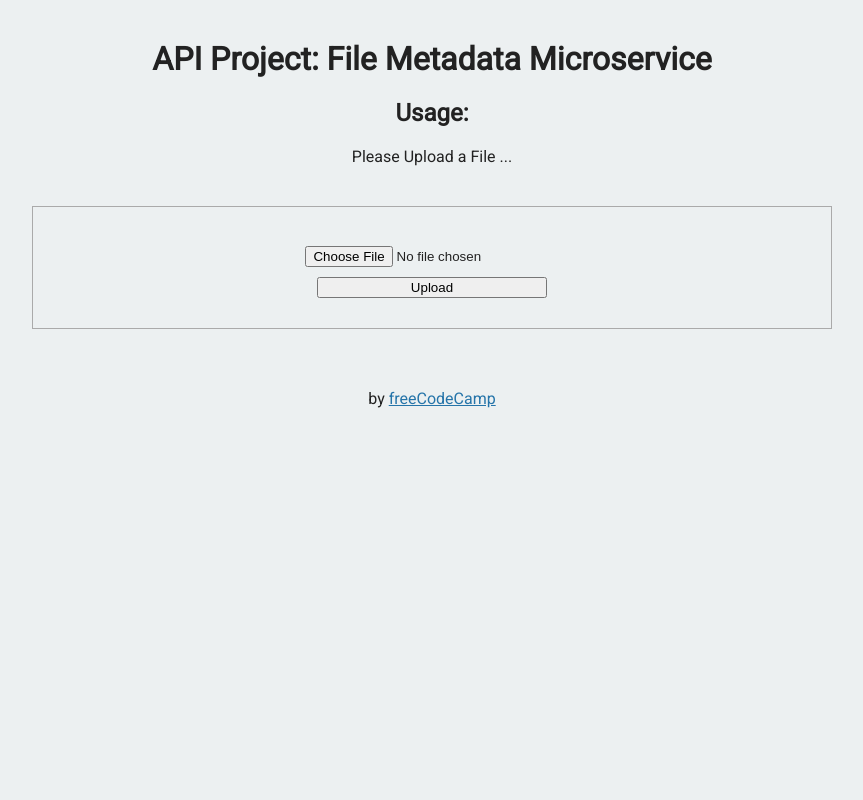
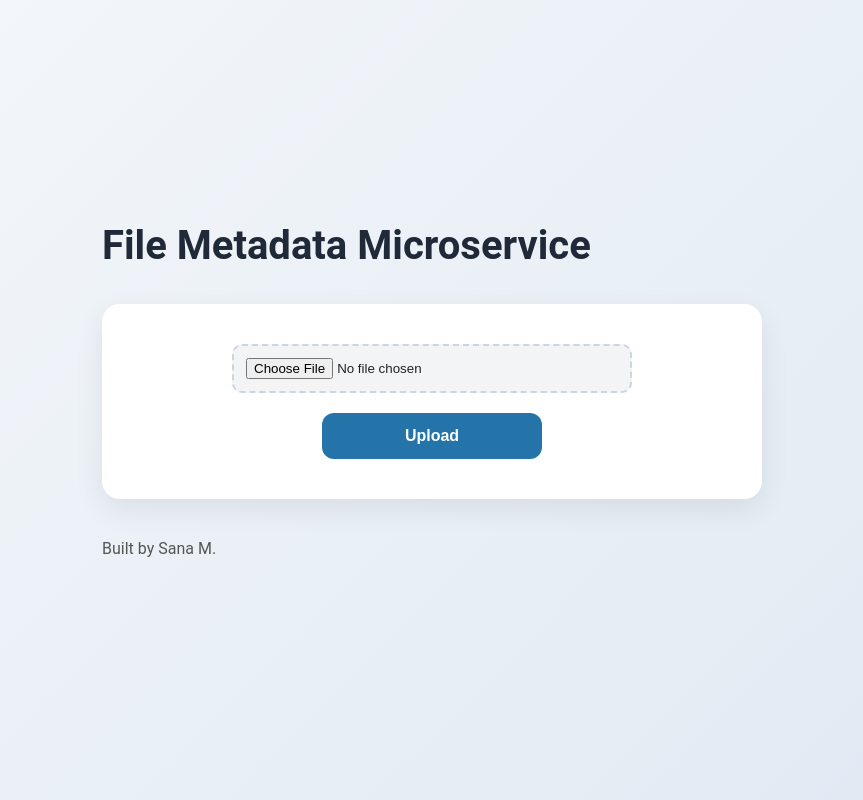
Before and after one commit to matusalasana/file-metadata-fcc, a website: page views/index.html in a window 1280 px wide. Shown: the whole page, without its empty margins (208-1071 px from the left). Drawn offline with Linux system fonts and the light colour scheme.

Commit message:
styling implemented for the html

```diff
--- a/package.json
+++ b/package.json
@@ -8,9 +8,9 @@
     "dev": "nodemon index.js"
   },
   "dependencies": {
-    "cors": "^2.8.5",
+    "cors": "^2.8.6",
     "dotenv": "^8.2.0",
-    "express": "^4.16.4",
+    "express": "^4.22.2",
     "multer": "^2.1.1",
     "nodemon": "^3.1.14"
   },
--- a/public/style.css
+++ b/public/style.css
@@ -1,42 +1,118 @@
-/****** Main Styling ******/
+/****** Modern Styling ******/
+
+* {
+  margin: 0;
+  padding: 0;
+  box-sizing: border-box;
+}
 
 body {
   font-family: 'Roboto', sans-serif;
-  font-size: 16px;
+  background: linear-gradient(135deg, #f5f7fa, #dfe9f3);
   color: #222;
-  background-color: #ECF0F1;
-  text-align: center;
+  min-height: 100vh;
+  display: flex;
+  flex-direction: column;
+  align-items: center;
+  justify-content: center;
 }
 
 .container {
-  padding: 0;
-  margin-top: 40px;
+  width: 100%;
+  max-width: 700px;
+  padding: 40px 20px;
+}
+
+h1 {
+  font-size: 2.5rem;
+  margin-bottom: 20px;
+  color: #1f2937;
+}
+
+h2 {
+  margin-top: 20px;
+  color: #374151;
+}
+
+p {
+  margin-top: 10px;
+  color: #555;
+}
+
+.view {
+  background: #ffffff;
+  margin-top: 35px;
+  padding: 40px 30px;
+  border-radius: 18px;
+  box-shadow: 0 10px 30px rgba(0, 0, 0, 0.08);
+  border: none;
+}
+
+form {
+  display: flex;
+  flex-direction: column;
+  align-items: center;
+  gap: 20px;
+}
+
+input[type="file"] {
+  background: #f3f4f6;
+  padding: 12px;
+  border-radius: 10px;
+  border: 2px dashed #cbd5e1;
+  width: 100%;
+  max-width: 400px;
+  cursor: pointer;
+}
+
+input[type="file"]:hover {
+  background: #e5e7eb;
+}
+
+input#button {
+  width: 220px;
+  padding: 14px;
+  border: none;
+  border-radius: 12px;
+  background: #2574A9;
+  color: white;
+  font-size: 1rem;
+  font-weight: bold;
+  cursor: pointer;
+  transition: all 0.2s ease;
+}
+
+input#button:hover {
+  background: #1d5d87;
+  transform: translateY(-2px);
 }
 
 .footer {
-  margin-top: 60px;
+  margin-top: 40px;
+  padding-bottom: 20px;
+  color: #666;
 }
 
-a {
+.footer a {
   color: #2574A9;
+  text-decoration: none;
+  font-weight: 500;
 }
 
-input {
-  display: block;
-  position: relative;
-  margin: 10px auto;
+.footer a:hover {
+  text-decoration: underline;
 }
 
-input#button {
-  width: 230px;
+@media (max-width: 600px) {
+  .view {
+    padding: 30px 20px;
+  }
+
+  h1 {
+    font-size: 2rem;
+  }
+
+  input#button {
+    width: 100%;
+  }
 }
-
-.view {
-  position:relative;
-  margin: auto;
-  margin-top: 40px;
-  border: 1px  solid  #aaa;
-  padding: 20px;
-  width: 60%;
-  min-width: 400px;
-}
--- a/views/index.html
+++ b/views/index.html
@@ -1,34 +1,45 @@
 <!DOCTYPE html>
-
 <html>
   <head>
-      <title>File Metadata</title>
-      <link rel="shortcut icon" href="https://cdn.freecodecamp.org/universal/favicons/favicon-32x32.png" type="image/x-icon"/>
-      <link href="https://fonts.googleapis.com/css?family=Roboto" rel="stylesheet" type="text/css">
-      <link href="/public/style.css" rel="stylesheet" type="text/css">
+    <title>File Metadata Microservice</title>
+
+    <link
+      rel="stylesheet"
+      href="/public/style.css"
+    >
   </head>
 
   <body>
+
     <div class="container">
-        <h1>API Project: File Metadata Microservice</h1>
 
-        <h2>Usage:</h2>
-        <p>
-          Please Upload a File ...
-        </p>
+      <h1>File Metadata Microservice</h1>
+
       <div class="view">
-          <h3 id="output"></h3>
-          <form enctype="multipart/form-data" method="POST" action="/api/fileanalyse">
+
+        <form
+          action="/api/fileanalyse"
+          method="post"
+          enctype="multipart/form-data"
+        >
           <input id="inputfield" type="file" name="upfile">
-            <input id="button" type="submit" value="Upload">
+
+          <input
+            id="button"
+            type="submit"
+            value="Upload"
+          >
         </form>
+
       </div>
-      </div>
+
       <div class="footer">
         <p>
-          by
-          <a href="http://www.freecodecamp.com">freeCodeCamp</a>
+          Built by Sana M.
         </p>
       </div>
+
+    </div>
+
   </body>
 </html>
```
Also changed, not shown: index.js (+28 -23 lines), 2 other files. Lines whose indentation alone changed are shown as unchanged.
